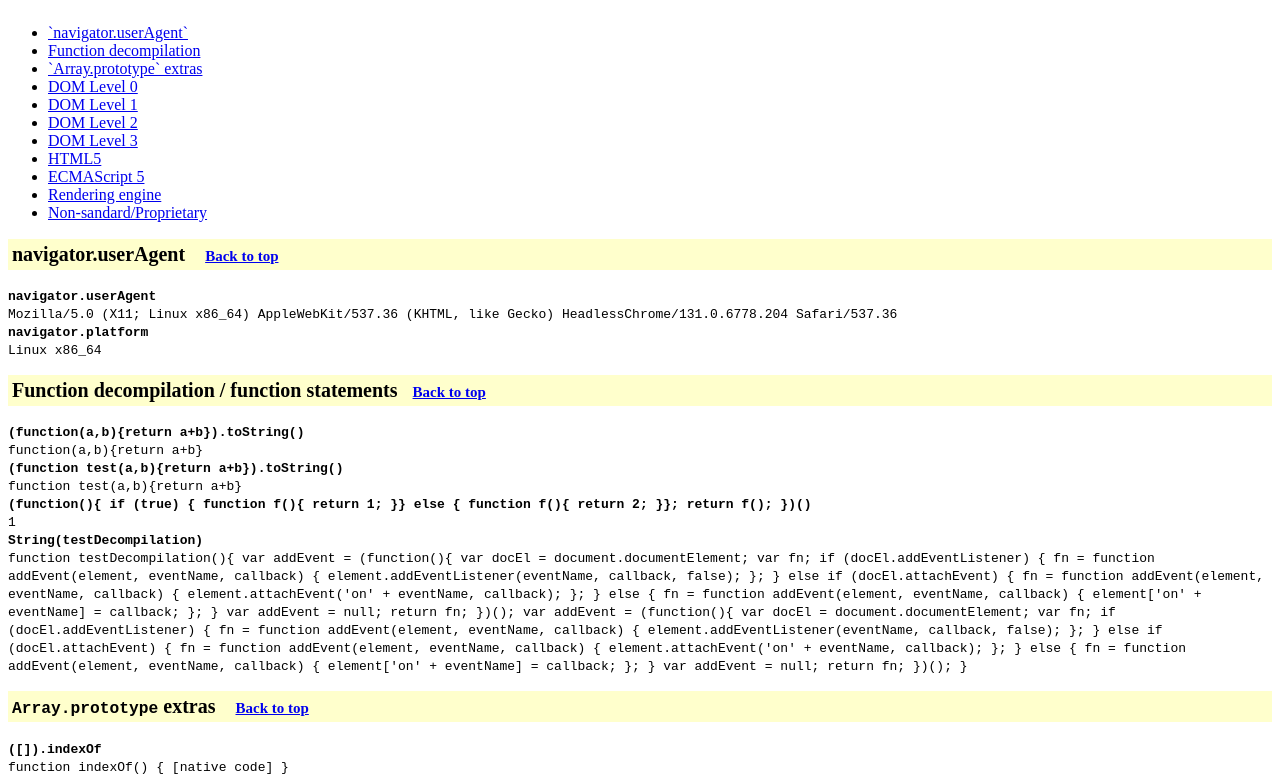
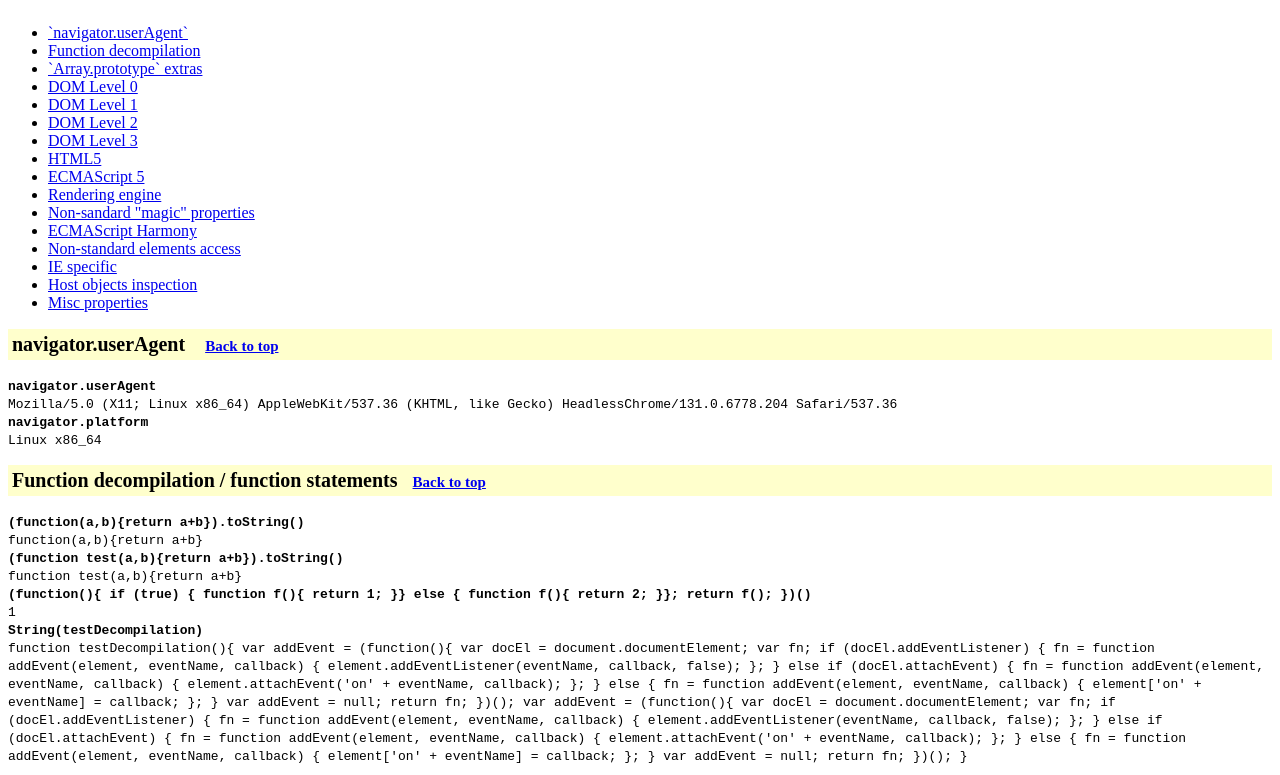
Before and after one commit to kangax/js-checker, a plain HTML site: page index.html in a window 1280 px wide. Shown: the top 775 px of the page. Drawn offline with Linux system fonts and the light colour scheme.

Commit message:
Categorize some of the misc tests as they were getting out of hand.

```diff
--- a/index.html
+++ b/index.html
@@ -37,7 +37,12 @@
       <li><a href="#html-5" title="Skip to HTML5 tests">HTML5</a></li>
       <li><a href="#es5" title="Skip to ECMAScript 5 tests">ECMAScript 5</a></li>
       <li><a href="#rendering-engine" title="Skip to rendering engine tests">Rendering engine</a></li>
-      <li><a href="#non-standard" title="Skip to Non-standard/proprietary tests">Non-sandard/Proprietary</a></li>
+      <li><a href="#non-standard-magic" title="Skip to Non-standard/proprietary tests">Non-sandard "magic" properties</a></li>
+      <li><a href="#es-harmony" title="Skip to ECMAScript Harmony tests">ECMAScript Harmony</a></li>
+      <li><a href="#non-standard-elements-access" title="Skip to non-standard elements access tests">Non-standard elements access</a></li>
+      <li><a href="#ie-specific" title="Skip to IE specific tests">IE specific</a></li>
+      <li><a href="#host-objects-inspection">Host objects inspection</a></li>
+      <li><a href="#misc">Misc properties</a></li>
     </ul>
 
     <script src="master.js" type="text/javascript"></script>
--- a/master.js
+++ b/master.js
@@ -193,48 +193,38 @@
   w('typeof document.documentElement.style.MsBorderRadius');
   w('typeof document.documentElement.style.OBorderRadius');
 
-  document.write('<h2 id="non-standard">Non-standard / proprietary / misc. ' + backToTopAnchor + '</h2>');
+  document.write('<h2 id="non-standard-magic">Non-standard "magic" properties ' + backToTopAnchor + '</h2>');
 
   // "magic" properties
-  w('({}).__proto__');
-  w('({}).__defineGetter__');
-  w('({}).__defineSetter__');
+  w('({ }).__proto__');
+  w('({ }).__defineGetter__');
+  w('({ }).__defineSetter__');
+  w('({ a: 1, b: 2 }).__count__');
 
-  // Mozilla's extension
-  w('document.currentScript');
-  w('typeof FormData');
+  document.write('<h2 id="es-harmony">ECMAScript Harmony ' + backToTopAnchor + '</h2>');
 
   // harmony proxies
   w('typeof Proxy');
 
-  w('window.XMLHttpRequest');
-  w('window.SVGElement');
-
-  // Function#name
-  w('(function(){ function foo(){} return foo.name; })()');
-
-  // moz-specific
-  w('({a:1,b:2}).__count__');
-  w('({}).watch');
-  w('Array.slice');
+  document.write('<h2 id="non-standard-elements-access">Non-standard elements access ' + backToTopAnchor + '</h2>');
 
   // non-standard form controls/document access
   w('document.forms(0)');
   w('document.forms[0].test');
   w('document.all');
 
+  document.write('<h2 id="ie-specific">IE specific ' + backToTopAnchor + '</h2>');
+
   // jscript-specific
   w('window.attachEvent');
   w('window.ActiveXObject');
+  w('document.documentElement.currentStyle');
+  w('typeof document.documentElement.innerText');
 
-  // IE specific
-  w('document.documentElement.currentStyle');
+  document.write('<h2 id="host-objects-inspection">Host objects inspection ' + backToTopAnchor + '</h2>')
 
   // What kind of constructor does host method have
   w('document.documentElement.constructor');
-
-  // What kind of [[Class]] does instance of Array have
-  w('Object.prototype.toString.call([])');
 
   // What kind of [[Class]] does host method have
   w('Object.prototype.toString.call(document.body.appendChild)');
@@ -242,4 +232,36 @@
   // Are "prototype objects" exposed and support inheritance?
   w('(function(){ if (window.HTMLDivElement && window.HTMLDivElement.prototype) { HTMLDivElement.prototype.x = 1; return (document.createElement(\'div\').x === 1); } })()');
 
+  document.write('<h2 id="misc">Misc properties ' + backToTopAnchor + '</h2>');
+
+  // Function#name
+  w('(function f(){ return f.name })()');
+
+  document.write('<br>');
+
+  w('window.XMLHttpRequest');
+  w('window.SVGElement');
+
+  document.write('<br>');
+
+  // Mozilla's extension
+  w('document.currentScript');
+
+  document.write('<br>');
+
+  w('FormData');
+  w('FileReader');
+  w('Int32Array');
+
+  document.write('<br>');
+
+  // moz-specific
+  w('({}).watch');
+  w('Array.slice');
+
+  document.write('<br>');
+
+  // What kind of [[Class]] does instance of Array have
+  w('Object.prototype.toString.call([])');
+
 })();
```
